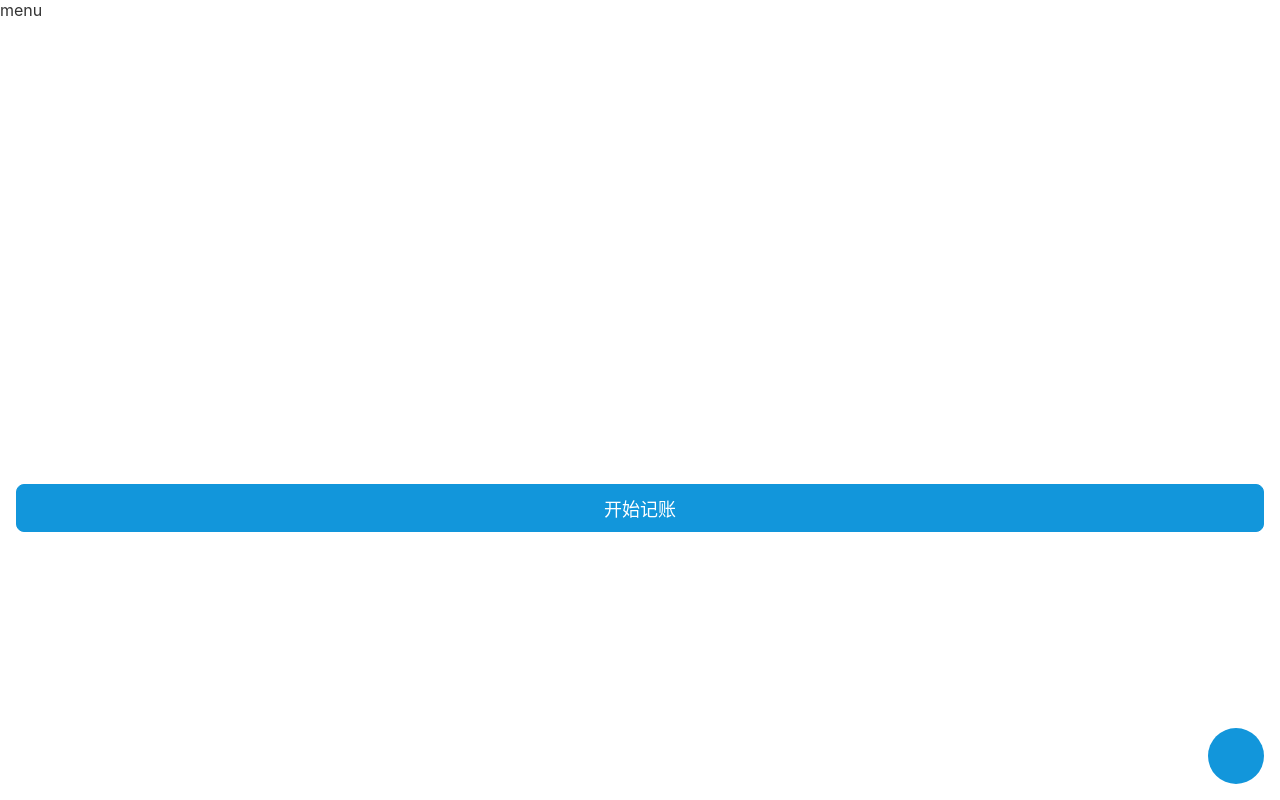
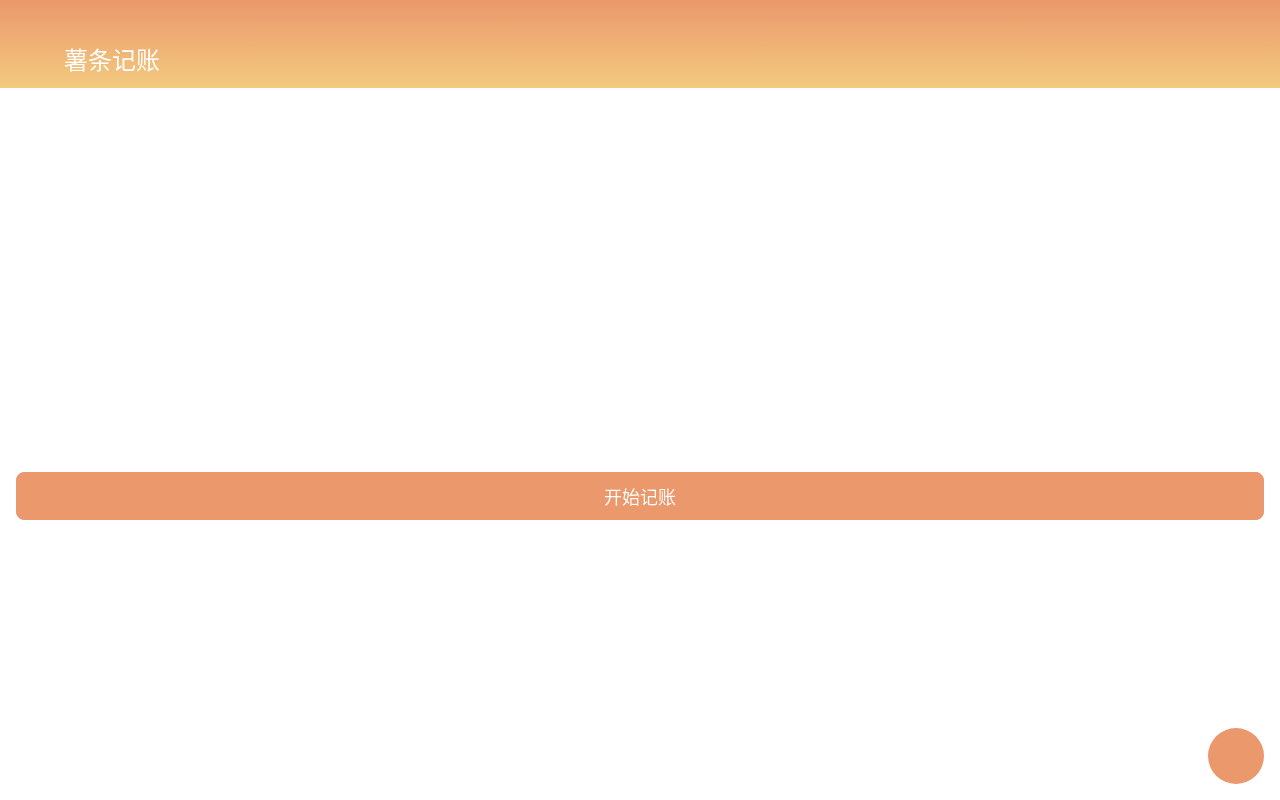
Before and after one commit to Jimmy-22/book-keeping, a Vue app: page /#/start in a window 1280 px wide. Built offline with nearby package versions, Linux system fonts and the light colour scheme.

Commit message:
完成Navbar组件

```diff
--- a/src/assets/stylesheets/vars.scss
+++ b/src/assets/stylesheets/vars.scss
@@ -5,13 +5,16 @@
   --welcome-bg-bottom: #C5D7A1;
   --welcome-nav-gap: 8px;
   --welcome-nav-height: 64px;
-  // -z-index-bottom-nav: 10;
+  -z-index-bottom-nav: 10;
   --transition-duration: 0.5s;
-  --button-bg: #1296db;
+  --button-bg: #ea986c;
   --button-text: white;
   --button-height: 48px;
   --button-fontsize: 18px;
   --button-radius: 8px;
   --float-button-text: white;
   --float-button-bg: var(--button-bg);
+  --navbar-bg-top: #ea986c;
+  --navbar-bg-bottom: #f3ca7e;
+  --navbar-text: white;
 }
--- a/src/shared/Icon.module.scss
+++ b/src/shared/Icon.module.scss
@@ -1,4 +1,4 @@
 .icon{
-  width: 1.2em;
-  height: 1.2em;
+  // width: 1.2em;
+  // height: 1.2em;
 }
--- a/src/shared/Icon.tsx
+++ b/src/shared/Icon.tsx
@@ -1,7 +1,7 @@
 import { defineComponent, mergeProps, PropType } from "vue";
 import s from './Icon.module.scss'
 
-export type IconName = 'plus' | 'chart' | 'welcome1' | 'welcome2' | 'welcome3' | 'welcome4'
+export type IconName = 'plus' | 'chart' | 'welcome1' | 'welcome2' | 'welcome3' | 'welcome4' | 'menu'
 
 export const Icon = defineComponent({
   props: {
--- /dev/null
+++ b/src/shared/Navbar.module.scss
@@ -0,0 +1,23 @@
+.navbar{
+  background: linear-gradient(to bottom, var(--navbar-bg-top), var(--navbar-bg-bottom));
+  color: var(--navbar-text);
+  fill: var(--navbar-text);
+  display: flex;
+  align-items: center;
+  padding: 40px 16px 12px;
+}
+.title_wrapper{
+  font-size: 24px;
+  margin-left: 12px;
+}
+.icon_wrapper{
+  width: 36px;
+  height: 36px;
+  display: flex;
+  justify-content: center;
+  align-items: center;
+  > * {
+    max-width: 100%;
+    max-height: 100%;
+  }
+}
--- /dev/null
+++ b/src/shared/Navbar.tsx
@@ -0,0 +1,22 @@
+import { defineComponent, PropType } from "vue";
+import s from './Navbar.module.scss'
+
+export const Navbar = defineComponent({
+  props: {
+    name: {
+      type: String as PropType<string>
+    }
+  },
+  setup(props, { slots }) {
+    return () => (
+      <div class={s.navbar}>
+        <span class={s.icon_wrapper}>
+          { slots.icon?.() }
+        </span>
+        <span class={s.title_wrapper}>
+          { slots.default?.() }
+        </span>
+      </div>
+    )
+  }
+})
--- a/src/views/StartPage.module.scss
+++ b/src/views/StartPage.module.scss
@@ -6,5 +6,12 @@
 }
 
 .welcome1_wrapper {
-  padding: 160px 0;
+  padding: 120px 0;
 }
+
+.navIcon{
+  width: 30px;
+  height: 30px;
+  position: relative;
+  top: 2px;
+}
--- a/src/views/StartPage.tsx
+++ b/src/views/StartPage.tsx
@@ -2,6 +2,7 @@ import { defineComponent } from "vue";
 import s from './StartPage.module.scss';
 import { Button } from '../shared/Button';
 import { Center } from '../shared/Center';
+import { Navbar } from '../shared/Navbar';
 import { PlusButton } from '../shared/PlusButton';
 import { Icon } from "../shared/Icon";
 export const StartPage = defineComponent({
@@ -11,7 +12,12 @@ export const StartPage = defineComponent({
     }
     return () => (
       <div>
-        <nav>menu</nav>
+        <Navbar>{
+          {
+            default: () => '薯条记账',
+            icon: () => <Icon name="menu" class={s.navIcon}/>
+          }
+        }</Navbar>
         <Center class={s.welcome1_wrapper}>
           <Icon name="welcome1" style={{width: '128px', height: '128px'}}/>
         </Center>
```
Also changed, not shown: src/assets/icons/menu.svg (added).
